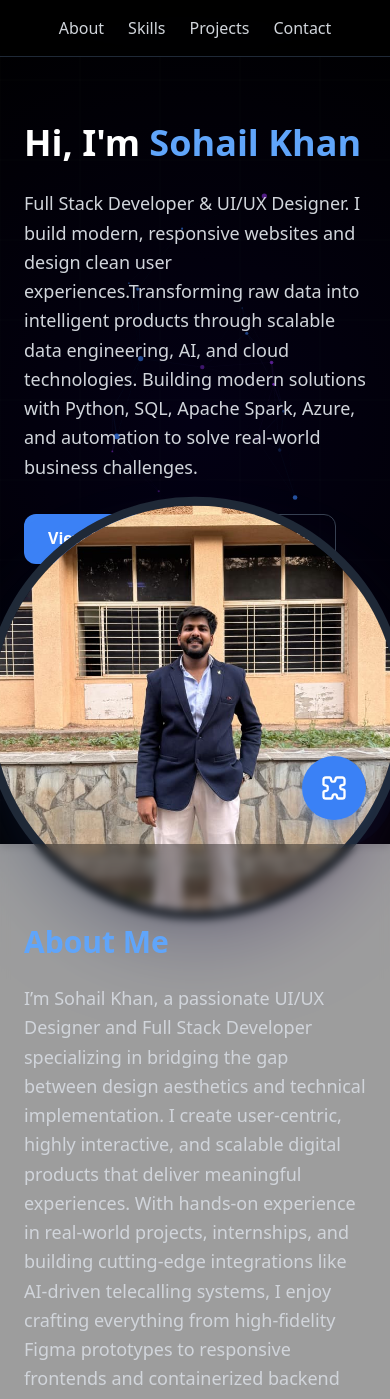
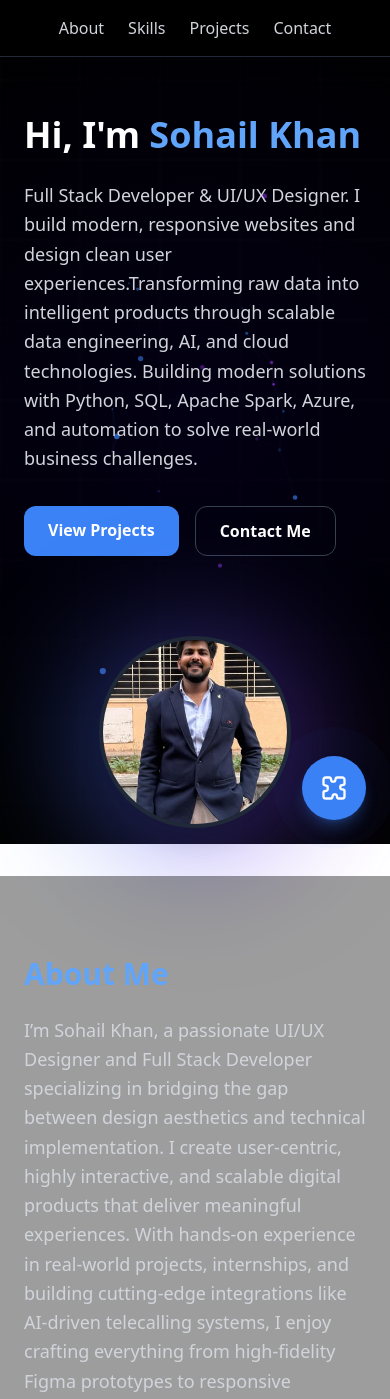
Before and after one commit to SOHAIL1510/Portfolio08, a React (Vite) app: page / in a window 390 px wide. Shown: the top 1399 px of the page. Built offline with nearby package versions, Linux system fonts and the light colour scheme.

Commit message:
fix: Resolve mobile image scaling overlap by wrapping photo in masked container

```diff
--- a/src/components/Hero.jsx
+++ b/src/components/Hero.jsx
@@ -4,7 +4,7 @@ import myPhoto from "../assets/myphoto3.jpeg"; // change filename if different
 
 export default function Hero() {
   return (
-    <section className="min-h-screen flex items-center justify-center px-6 pt-20 relative z-10">
+    <section className="min-h-screen flex items-center justify-center px-6 pt-28 pb-12 md:py-20 relative z-10">
       <div className="max-w-6xl mx-auto grid md:grid-cols-2 gap-12 items-center">
 
         <motion.div
@@ -43,15 +43,19 @@ Building modern solutions with Python, SQL, Apache Spark, Azure, and automation
           initial={{ scale: 0.6, opacity: 0 }}
           animate={{ scale: 1, opacity: 1 }}
           transition={{ duration: 1 }}
-          className="flex justify-center relative"
+          className="flex justify-center relative mt-8 md:mt-0"
         >
-          <div className="w-72 h-72 rounded-full bg-gradient-to-r from-blue-500 to-purple-600 blur-3xl opacity-50 absolute"></div>
+          {/* Glowing background blur */}
+          <div className="w-56 h-56 md:w-80 md:h-80 rounded-full bg-gradient-to-r from-blue-500 to-purple-600 blur-3xl opacity-50 absolute"></div>
 
-          <img
-            src={myPhoto}
-            alt="Sohail Khan"
-            className="relative w-48 h-48 rounded-full object-cover scale-[2.2] object-center border-4 border-gray-800 shadow-xl"
-          />
+          {/* Masked circle container to prevent image scaling overflow */}
+          <div className="relative w-48 h-48 md:w-72 md:h-72 rounded-full overflow-hidden border-4 border-gray-800 shadow-xl flex items-center justify-center">
+            <img
+              src={myPhoto}
+              alt="Sohail Khan"
+              className="w-full h-full object-cover scale-[2.2] object-center"
+            />
+          </div>
 
         </motion.div>
 
```
